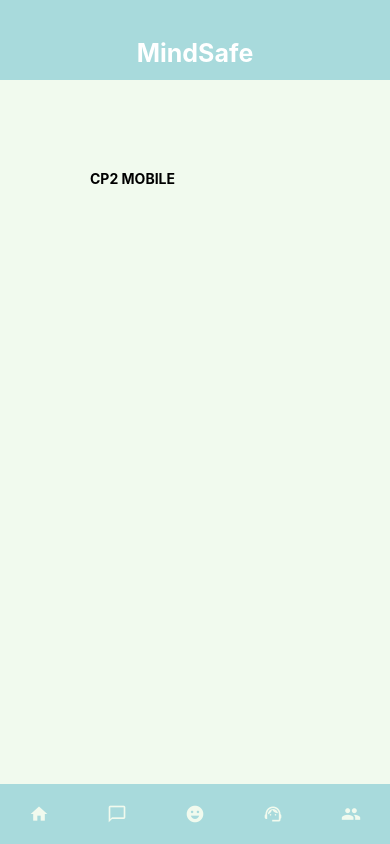
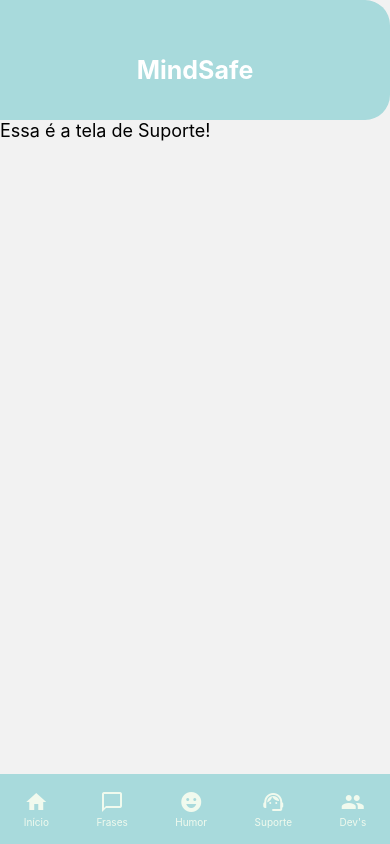
Before and after one commit to Murillo77/CP2-MOBILE, a React Native app in the folder cp2/: screen /Suporte in a window 390 px wide. Built offline with nearby package versions, Linux system fonts and the light colour scheme.

Commit message:
React Navigation instalado e caminho das telas criados.

```diff
--- a/cp2/App.js
+++ b/cp2/App.js
@@ -1,30 +1,54 @@
-import { StyleSheet, Text, View, Image, ScrollView } from 'react-native';
+import { NavigationContainer } from '@react-navigation/native';
+import { createNativeStackNavigator } from '@react-navigation/native-stack';
+import { View, ScrollView, Text, StyleSheet } from 'react-native';
+
 import Header from './src/components/Header/Header';
+import Dev from './telas/Dev/Dev';
+import Frases from './telas/Frases/Frases';
+import Humor from './telas/Humor/Humor';
+import Suporte from './telas/Suporte/Suporte';
 import Rodape from './src/components/Rodape/Rodape';
+
+const Stack = createNativeStackNavigator();
+
+function Home() {
+  return (
+    <View style={styles.container}>
+      <Header/>
+      <ScrollView contentContainerStyle={styles.scrollContent}>
+        <Text style={styles.titulo}>Seja Bem-Vindo à MindSafe</Text>
+      </ScrollView>
+      <Rodape />
+    </View>
+  );
+}
 
 export default function App() {
   return (
-    <>
-      <View style={styles.container}>
-        <Header/>
-        <ScrollView contentContainerStyle={styles.scrollContent}>
-          <Text style={styles.titulo}>CP2 MOBILE</Text>
-        </ScrollView>
-        <Rodape/>
-      </View>
-    </>
+    <NavigationContainer>
+      <Stack.Navigator screenOptions={{ headerShown: false }} initialRouteName="Home">
+        <Stack.Screen name="Home" component={Home} />
+        <Stack.Screen name="Frases" component={Frases} />
+        <Stack.Screen name="Humor" component={Humor} />
+        <Stack.Screen name="Suporte" component={Suporte} />
+        <Stack.Screen name="Devs" component={Dev} />
+      </Stack.Navigator>
+    </NavigationContainer>
   );
 }
 
 const styles = StyleSheet.create({
   container: {
-    flex:1,
-    backgroundColor:'#F1FAEE'
+    flex: 1,
   },
-  titulo:{
-    fontWeight:'bold'
+  scrollContent: {
+    padding: 20,
+    paddingBottom: 80, // espaço pro rodapé
   },
-  scrollContent:{
-    padding:90,
-  }
+  titulo: {
+    fontSize: 24,
+    fontWeight: 'bold',
+    textAlign: 'center',
+    marginTop: 40,
+  },
 });
--- a/cp2/src/components/Header/Header.js
+++ b/cp2/src/components/Header/Header.js
@@ -12,13 +12,15 @@
   header: {
     alignItems: 'center',
     justifyContent:'center',
-    height:80,
+    height:120,
     backgroundColor:'#A8DADC',
+    borderEndEndRadius:25,
+    borderStartEndRadius:25,
   },
   titulo:{
     fontSize:25,
     color:'white',
     fontWeight:'bold',
-    marginTop:25,
+    marginTop:20
   }
 });
--- a/cp2/src/components/Rodape/Rodape.js
+++ b/cp2/src/components/Rodape/Rodape.js
@@ -1,37 +1,77 @@
-import { StyleSheet, View } from 'react-native';
+import { StyleSheet, View, Text, TouchableOpacity } from 'react-native';
 import { MaterialIcons } from '@expo/vector-icons';
+import { useNavigation } from '@react-navigation/native';
 
 export default function Rodape() {
+  const navigation = useNavigation();
+
   return (
     <View style={styles.container}>
       <View style={styles.rodape}>
-        <MaterialIcons name='home' size={20} color="#F1FAEE" />
-        <MaterialIcons name='chat-bubble-outline' size={20} color="#F1FAEE" />
-        <MaterialIcons name='emoji-emotions' size={20} color="#F1FAEE" />
-        <MaterialIcons name='support-agent' size={20} color="#F1FAEE" />
-        <MaterialIcons name='group' size={20} color="#F1FAEE" />
+
+        <TouchableOpacity onPress={() => navigation.navigate('Home')}>
+          <View style={styles.iconeContainer}>
+            <MaterialIcons name='home' size={24} color="#F1FAEE" />
+            <Text style={styles.iconeTexto}>Início</Text>
+          </View>
+        </TouchableOpacity>
+
+        <TouchableOpacity onPress={() => navigation.navigate('Frases')}>
+          <View style={styles.iconeContainer}>
+            <MaterialIcons name='chat-bubble-outline' size={24} color="#F1FAEE" />
+            <Text style={styles.iconeTexto}>Frases</Text>
+          </View>
+        </TouchableOpacity>
+
+        <TouchableOpacity onPress={() => navigation.navigate('Humor')}>
+          <View style={styles.iconeContainer}>
+            <MaterialIcons name='emoji-emotions' size={24} color="#F1FAEE" />
+            <Text style={styles.iconeTexto}>Humor</Text>
+          </View>
+        </TouchableOpacity>
+
+        <TouchableOpacity onPress={() => navigation.navigate('Suporte')}>
+          <View style={styles.iconeContainer}>
+            <MaterialIcons name='support-agent' size={24} color="#F1FAEE" />
+            <Text style={styles.iconeTexto}>Suporte</Text>
+          </View>
+        </TouchableOpacity>
+
+        <TouchableOpacity onPress={() => navigation.navigate('Devs')}>
+          <View style={styles.iconeContainer}>
+            <MaterialIcons name='group' size={24} color="#F1FAEE" />
+            <Text style={styles.iconeTexto}>Dev's</Text>
+          </View>
+        </TouchableOpacity>
+
       </View>
     </View>
-
   );
 }
 
 const styles = StyleSheet.create({
   container: {
     flex: 1,
-
   },
   rodape: {
     position: 'absolute',
     bottom: 0,
     left: 0,
     right: 0,
-    height: 60,
+    height: 70,
     flexDirection: 'row',
     justifyContent: 'space-around',
     alignItems: 'center',
+    backgroundColor: '#A8DADC',
     zIndex: 10,
-    elevation:1,
-    backgroundColor:'#A8DADC'
-  }
+    elevation: 1,
+  },
+  iconeContainer: {
+    alignItems: 'center',
+  },
+  iconeTexto: {
+    fontSize: 10,
+    color: '#F1FAEE',
+    marginTop: 2,
+  },
 });
--- /dev/null
+++ b/cp2/telas/Dev/Dev.js
@@ -0,0 +1,22 @@
+import { View, Text, StyleSheet } from 'react-native';
+import Rodape from '../../src/components/Rodape/Rodape';
+import Header from '../../src/components/Header/Header';
+
+export default function Dev() {
+  return (
+    <View style={styles.container}>
+      <Header/>
+      <Text style={styles.texto}>Essa é a tela dos Devs!</Text>
+      <Rodape/>
+    </View>
+  );
+}
+
+const styles = StyleSheet.create({
+  container: {
+    flex: 1,
+  },
+  texto: {
+    fontSize: 18,
+  },
+});
--- /dev/null
+++ b/cp2/telas/Frases/Frases.js
@@ -0,0 +1,22 @@
+import { View, Text, StyleSheet } from 'react-native';
+import Rodape from '../../src/components/Rodape/Rodape';
+import Header from '../../src/components/Header/Header';
+
+export default function Frases() {
+  return (
+    <View style={styles.container}>
+      <Header/>
+      <Text style={styles.texto}>Essa é a tela de Frases!</Text>
+      <Rodape/>
+    </View>
+  );
+}
+
+const styles = StyleSheet.create({
+  container: {
+    flex: 1,
+  },
+  texto: {
+    fontSize: 18,
+  },
+});
--- /dev/null
+++ b/cp2/telas/Humor/Humor.js
@@ -0,0 +1,22 @@
+import { View, Text, StyleSheet } from 'react-native';
+import Rodape from '../../src/components/Rodape/Rodape';
+import Header from '../../src/components/Header/Header';
+
+export default function Humor() {
+  return (
+    <View style={styles.container}>
+      <Header/>
+      <Text style={styles.texto}>Essa é a tela de Humor!</Text>
+      <Rodape/>
+    </View>
+  );
+}
+
+const styles = StyleSheet.create({
+  container: {
+    flex: 1,
+  },
+  texto: {
+    fontSize: 18,
+  },
+});
--- /dev/null
+++ b/cp2/telas/Suporte/Suporte.js
@@ -0,0 +1,22 @@
+import { View, Text, StyleSheet } from 'react-native';
+import Rodape from '../../src/components/Rodape/Rodape';
+import Header from '../../src/components/Header/Header';
+
+export default function Suporte() {
+  return (
+    <View style={styles.container}>
+      <Header/>
+      <Text style={styles.texto}>Essa é a tela de Suporte!</Text>
+      <Rodape/>
+    </View>
+  );
+}
+
+const styles = StyleSheet.create({
+  container: {
+    flex: 1,
+  },
+  texto: {
+    fontSize: 18,
+  },
+});
```
Also changed, not shown: cp2/package.json (+9 -3 lines), 1 other file (tests, documents, lock files or other folders).
